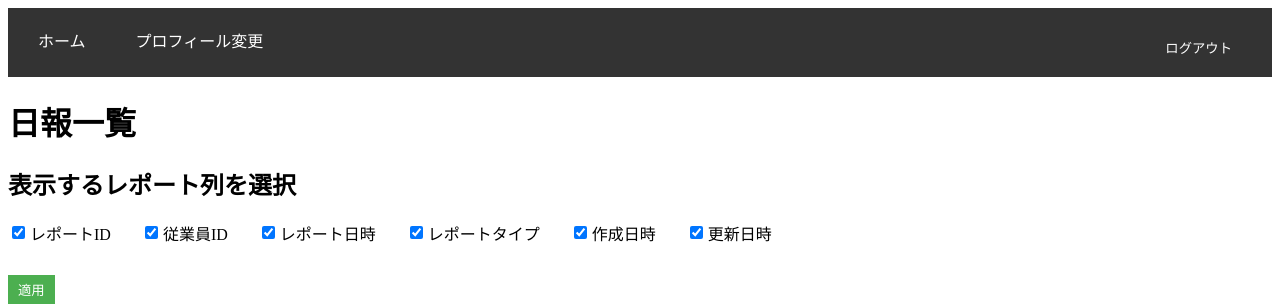
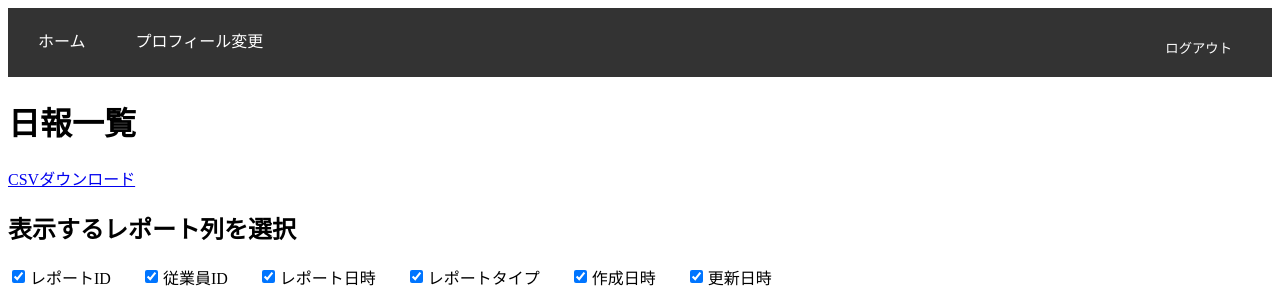
Before and after one commit to Y-Kanekoo/R3, a Django app: page /show_daily_reports/ in a window 1280 px wide. Shown: the top 304 px of the page. Run offline with Django 5.2, Linux system fonts and the light colour scheme; data that the repository does not hold is empty.

Commit message:
csv出力

```diff
--- a/myproject-master/myproject-master/myapp/templates/myapp/show_daily_reports.html
+++ b/myproject-master/myproject-master/myapp/templates/myapp/show_daily_reports.html
@@ -70,6 +70,7 @@
 
     <header>
       <h1>日報一覧</h1>
+      <a href="{% url 'myapp:export_reports_csv' %}" class="csv-download-button">CSVダウンロード</a>
     </header>
 
     <!-- レポートテーブルの列表示設定 -->
@@ -98,12 +99,13 @@
     <table border="1">
       <thead>
         <tr>
-          <th class="column"><a href="?sort=id&direction={% if current_sort == 'id' and current_direction == 'asc' %}desc{% else %}asc{% endif %}">レポートID</a></th>
-          <th class="column"><a href="?sort=employee&direction={% if current_sort == 'employee' and current_direction == 'asc' %}desc{% else %}asc{% endif %}">従業員ID</a></th>
-          <th class="column"><a href="?sort=report_datetime&direction={% if current_sort == 'report_datetime' and current_direction == 'asc' %}desc{% else %}asc{% endif %}">レポート日時</a></th>
-          <th class="column"><a href="?sort=report_type&direction={% if current_sort == 'report_type' and current_direction == 'asc' %}desc{% else %}asc{% endif %}">レポートタイプ</a></th>
-          <th class="column"><a href="?sort=created_at&direction={% if current_sort == 'created_at' and current_direction == 'asc' %}desc{% else %}asc{% endif %}">作成日時</a></th>
-          <th class="column"><a href="?sort=updated_at&direction={% if current_sort == 'updated_at' and current_direction == 'asc' %}desc{% else %}asc{% endif %}">更新日時</a></th>
+          <th class="column"><a>レポートID</a></th>
+          <th class="column"><a>従業員ID</a></th>
+          <th class="column"><a>レポート日時</a></th>
+          <th class="column"><a>レポートタイプ</a></th>
+          <th class="column"><a>作成日時</a></th>
+          <th class="column"><a>更新日時</a></th>
+
           {% for question in questionnaires %}
             <th class="column">{{ question.title }}</th>
           {% endfor %}
@@ -123,6 +125,7 @@
               {{ answer.answer }}
             </td>
           {% endfor %}
+
         </tr>
         {% endfor %}
       </tbody>
--- a/myproject-master/myproject-master/myapp/urls.py
+++ b/myproject-master/myproject-master/myapp/urls.py
@@ -30,4 +30,6 @@ urlpatterns = [
     path("signup/", views.SignUpView.as_view(), name="signup"),
     path('user-list/', user_list, name='user_list'),
     path('update-user/<int:user_id>/', update_user, name='update_user'),
+
+    path('export_reports_csv/', views.export_reports_csv, name='export_reports_csv'),
 ]
--- a/myproject-master/myproject-master/myapp/views.py
+++ b/myproject-master/myproject-master/myapp/views.py
@@ -21,6 +21,8 @@ from django.contrib.auth.forms import AuthenticationForm
 from django.contrib.admin.views.decorators import staff_member_required
 from rest_framework import generics  # 外部ライブラリのインポート
 from myapp.signup import SignUpForm  # 最後にアプリ関連のインポートを行う
+import csv
+from django.http import HttpResponse
 
 
 class EmployeesList(generics.ListAPIView):
@@ -65,7 +67,9 @@ def show_daily_reports(request):
     # 質問を取得
     questionnaires = Questionnaire.objects.all().order_by('id')
     # 回答を取得して質問の順にソート
-    answers = DailyReportAnswer.objects.select_related('questionnaire').order_by('questionnaire__id')
+    answers = DailyReportAnswer.objects.select_related(
+        'questionnaire').order_by('questionnaire__id')
+
     # 質問の選択肢を取得して辞書に整理
     options = QuestionnaireOption.objects.all()
     option_dict = {
@@ -98,19 +102,18 @@ def show_daily_reports(request):
                         # 数値でない場合は閾値判定をスキップ
                         pass
 
-                # # 回答を選択肢のテキストに変換
+                # 回答を選択肢のテキストに変換
                 try:
-                    ansewer_value = int(answer.answer)
-                    answer_text = option_dict.get((answer.questionnaire.id, ansewer_value), answer.answer)
+                    answer_value = int(answer.answer)
+                    answer_text = option_dict.get((answer.questionnaire.id, answer_value), answer.answer)
                 except ValueError:
                     answer_text = answer.answer
 
                 report_answers.append({
                     'question': answer.questionnaire.title,
-                    'answer': answer_text,
+                    'answer': answer_text,  # テキストに変換された選択肢
                     'threshold_exceeded': threshold_exceeded  # 閾値超過のフラグを追加
                 })
-
 
         report_data.append({
             'id': report.id,
@@ -126,7 +129,6 @@ def show_daily_reports(request):
         'reports': report_data,
         'questionnaires': questionnaires,
     })
-
 
 # 修正後のsubmit_answers関数
 
@@ -330,3 +332,44 @@ def update_user(request, user_id):
         return redirect('myapp:user_list')  # 更新後にユーザーリストにリダイレクト
 
     return render(request, 'myapp:update_user.html', {'user': user, 'employee': employee})
+
+
+def export_reports_csv(request):
+    response = HttpResponse(content_type='text/csv')
+
+    # ファイル名を日本語にしたい場合は下記のようにコメントを使用して指定します。
+    # response['Content-Disposition'] = 'attachment; filename*=UTF-8\'\'日報一覧.csv'
+    response['Content-Disposition'] = 'attachment; filename="daily_reports.csv"'
+
+    writer = csv.writer(response)
+
+    # CSVのヘッダー行
+    headers = ['レポートID', '従業員ID', 'レポート日時', 'レポートタイプ', '作成日時', '更新日時']
+    for question in Questionnaire.objects.all():
+        headers.append(question.title)
+    writer.writerow(headers)
+
+    # CSVのデータ行
+    for report in DailyReport.objects.select_related('employee'):
+        row = [
+            report.id,
+            report.employee.name,
+            report.report_datetime,
+            report.report_type,
+            report.created_at,
+            report.updated_at
+        ]
+
+        # 各質問の回答を取得
+        for question in Questionnaire.objects.all():
+            answer = DailyReportAnswer.objects.filter(
+                daily_report=report, questionnaire=question
+            ).first()
+            answer_text = answer.answer if answer else ""
+            row.append(answer_text)
+
+        writer.writerow(row)
+
+    # UTF-8 エンコーディングを使用（ファイルが壊れることなく保存されます）
+    response.write('\ufeff'.encode('utf8'))
+    return response
```
Also changed, not shown: myproject-master/myproject-master/myapp/migrations/0001_initial.py (added).
